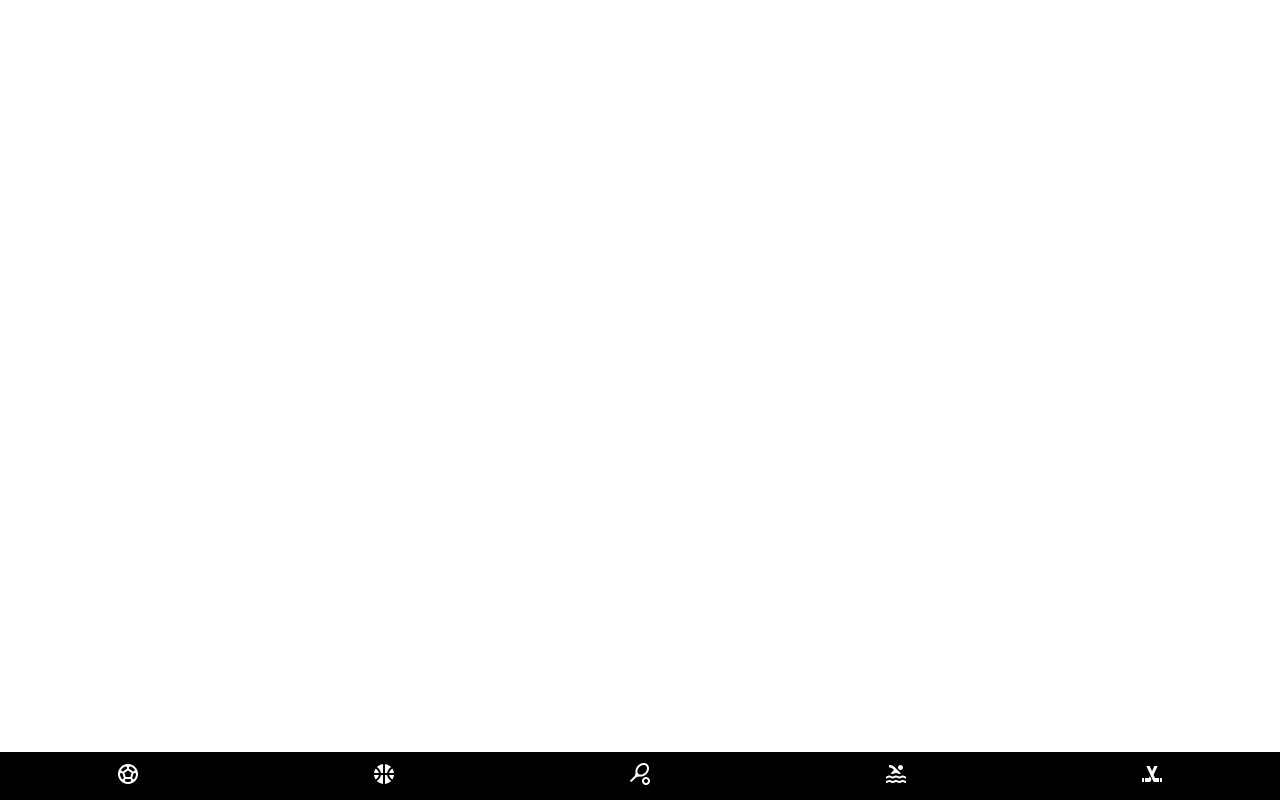
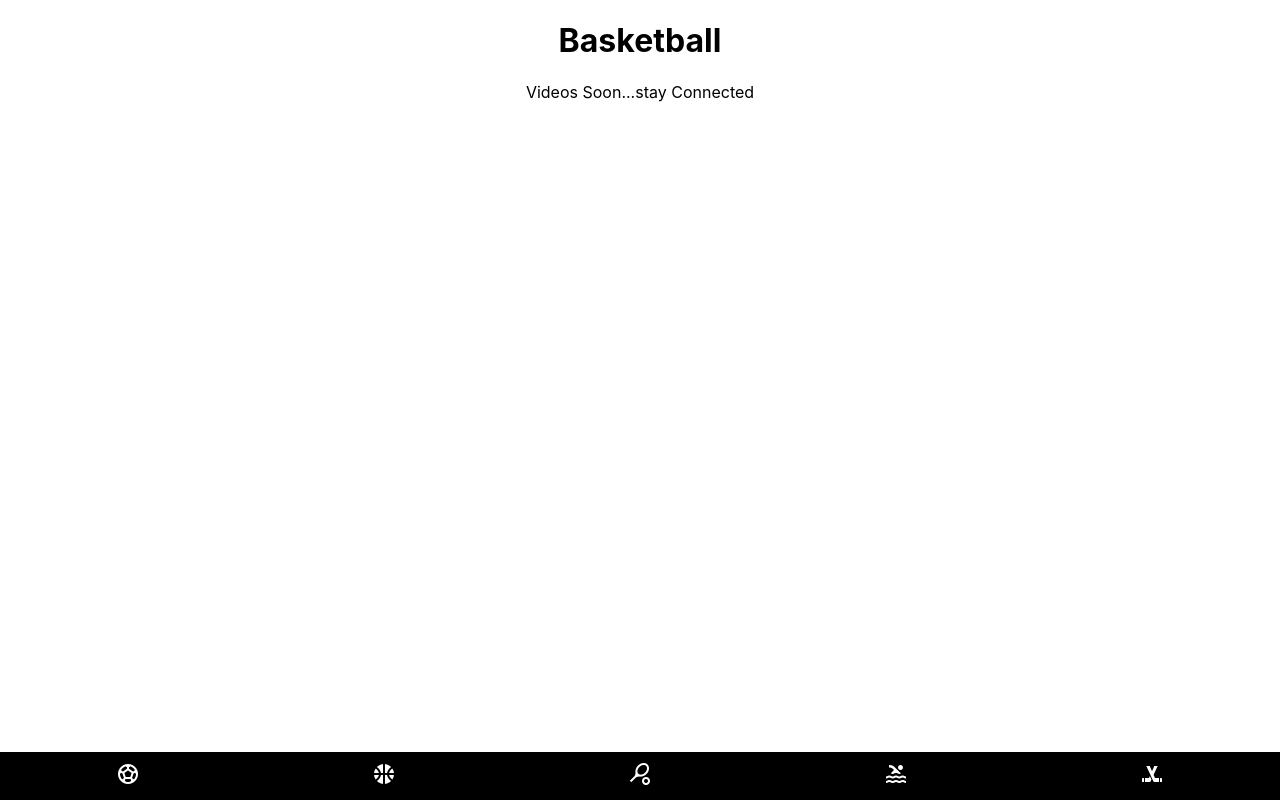
Before and after one commit to WildCodeSchool/2023-02-JS-Reims-project-3-origins-digital, a React (Vite) app in the folder frontend/: page /category/Basketball in a window 1280 px wide. Built offline with nearby package versions, Linux system fonts and the light colour scheme.

Commit message:
create routes for categories and fix some css issues

```diff
--- a/frontend/package.json
+++ b/frontend/package.json
@@ -11,6 +11,7 @@
     "prop-types": "^15.8.1",
     "react": "^18.2.0",
     "react-dom": "^18.2.0",
+    "react-router-dom": "^6.11.2",
     "vite": "^4.0.4"
   },
   "devDependencies": {
--- a/frontend/src/App.jsx
+++ b/frontend/src/App.jsx
@@ -1,10 +1,17 @@
 import "./App.css";
+import { BrowserRouter as Router, Route, Routes } from "react-router-dom";
 import CategoryBar from "./components/CategoryBar";
+import CategoryPage from "./components/CategoryPage";
 
 function App() {
   return (
     <div className="App">
-      <CategoryBar />
+      <Router>
+        <CategoryBar />
+        <Routes>
+          <Route path="/category/:categoryName" element={<CategoryPage />} />
+        </Routes>
+      </Router>
     </div>
   );
 }
--- a/frontend/src/components/CategoryBar.css
+++ b/frontend/src/components/CategoryBar.css
@@ -15,6 +15,7 @@
   background: none;
   color: white;
   font-size: 1em;  /* 16px */
+  cursor:pointer;
 }
 
 /* Desktop styles */
--- a/frontend/src/components/CategoryBar.jsx
+++ b/frontend/src/components/CategoryBar.jsx
@@ -1,4 +1,5 @@
 import React from "react";
+import { Link } from "react-router-dom";
 import "./CategoryBar.css";
 
 function CategoryBar() {
@@ -9,12 +10,17 @@ function CategoryBar() {
     { name: "Swimming", icon: "pool" },
     { name: "Hockey", icon: "sports_hockey" },
   ];
+
   return (
     <div className="category-bar">
       {sports.map((sport) => (
-        <button type="button" key={sport.name} className="category-button">
+        <Link
+          key={sport.name}
+          className="category-button"
+          to={`/category/${sport.name}`}
+        >
           <span className="material-icons">{sport.icon}</span>
-        </button>
+        </Link>
       ))}
     </div>
   );
--- /dev/null
+++ b/frontend/src/components/CategoryPage.jsx
@@ -0,0 +1,15 @@
+import React from "react";
+import { useParams } from "react-router-dom";
+
+function CategoryPage() {
+  const { categoryName } = useParams();
+
+  return (
+    <div>
+      <h1>{categoryName} </h1>
+      <p>Videos Soon...stay Connected</p>
+    </div>
+  );
+}
+
+export default CategoryPage;
```
Also changed, not shown: frontend/src/components/Counter.jsx (deleted, +0 -16 lines), 1 other file (tests, documents, lock files or other folders).
